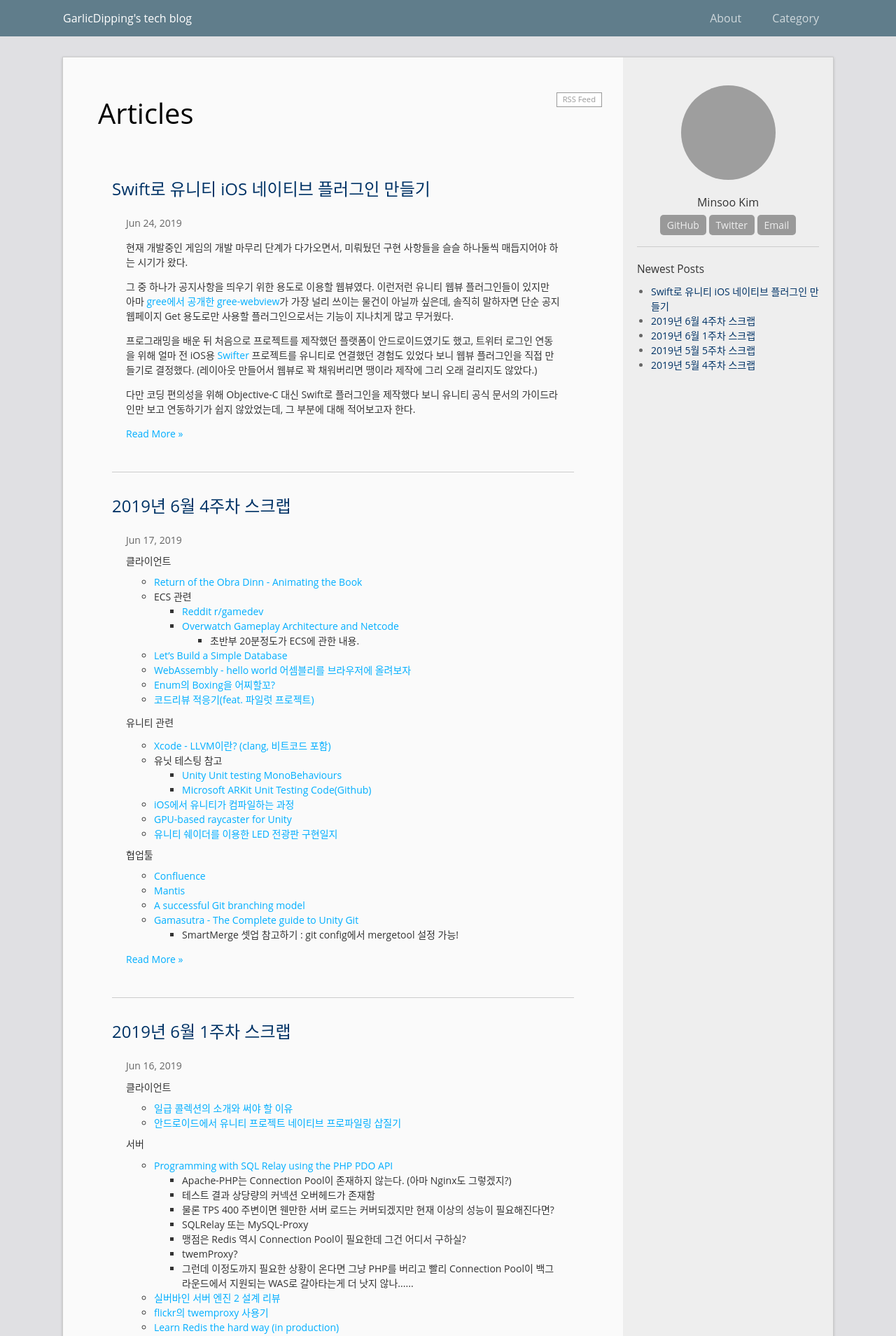
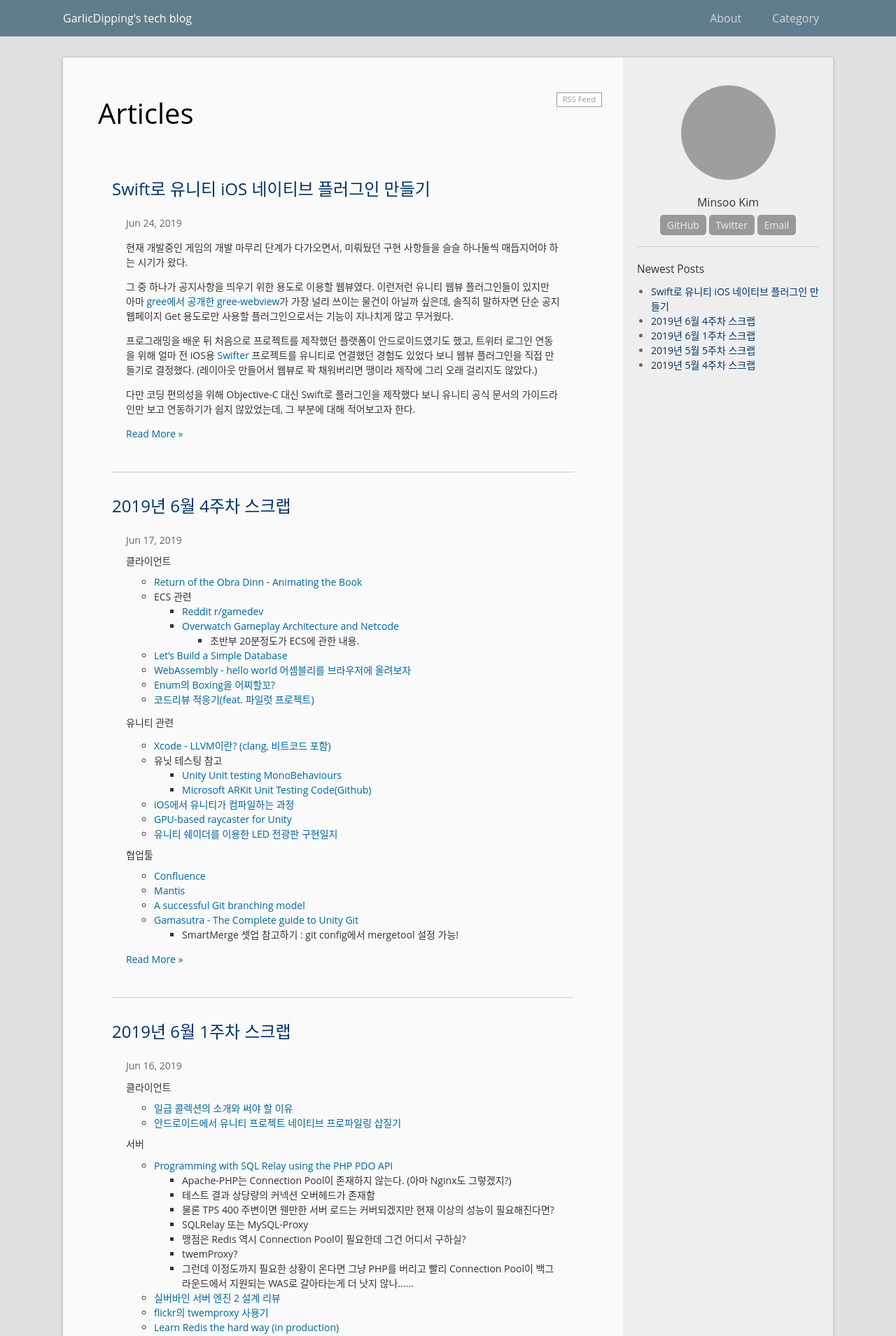
Before and after one commit to GarlicDipping/garlicdipping.github.io, a Jekyll site: the page built from index.html, in a window 1280 px wide. Shown: the top 1909 px of the page at 70% size. Built offline with Jekyll 4.4.1, drawn with Linux system fonts in a browser that asks for light colours; the list of posts is cut into pages by our own code; grey boxes are pictures that could not be loaded.

Commit message:
no message

```diff
--- a/css/main.scss
+++ b/css/main.scss
@@ -17,8 +17,8 @@ $content-width:    800px;
 $on-palm:          600px;
 $on-laptop:        800px;
 
-$color-link: rgb(0, 120, 218);
-$color-link-hover: rgb(0, 174, 255);
+$color-link: #036;
+$color-link-hover: #069;
 
 $header-bg: #607D8B;
 $header-bg-hover: #78909C;
```
